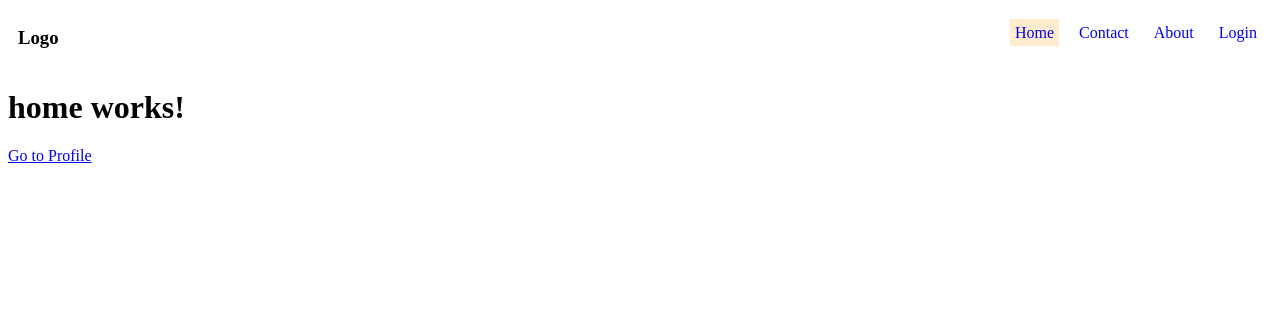
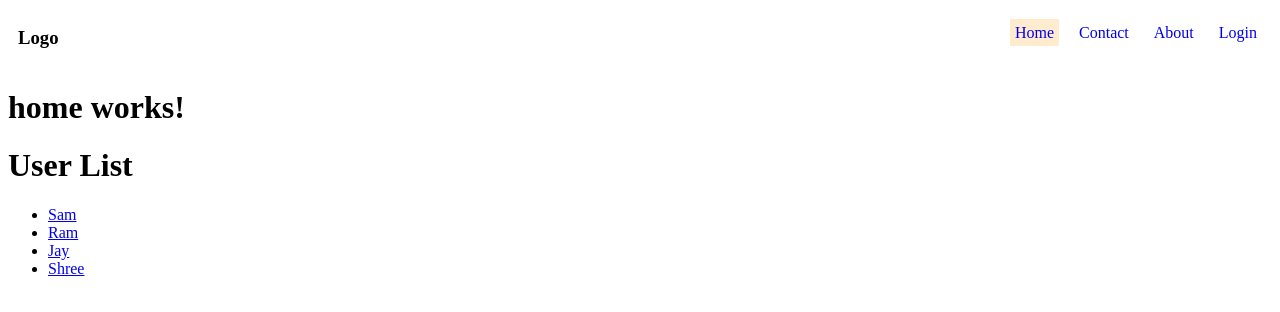
Before and after one commit to shubham4786/Angular, an Angular app in the folder my-app/: page / in a window 1280 px wide. Shown: the top 312 px of the page. Built offline with nearby package versions, Linux system fonts and the light colour scheme.

Commit message:
Dynamic Routes

```diff
--- a/my-app/src/app/app.routes.ts
+++ b/my-app/src/app/app.routes.ts
@@ -5,6 +5,7 @@ import { Contact } from './contact/contact';
 import { Home } from './home/home';
 import { PageNotFound } from './page-not-found/page-not-found';
 import { Profile } from './profile/profile';
+import { User } from './user/user';
 
 export const routes: Routes = [
     { path: "", component: Home },
@@ -12,6 +13,7 @@ export const routes: Routes = [
     { path: "about", component: About },
     { path: "contact", component: Contact },
     { path: "profile", component: Profile, data: { name: "Shubham" } },
+    { path: "user/:id/:name", component: User },
     { path: '**', component: PageNotFound }
 
 ];
--- a/my-app/src/app/home/home.html
+++ b/my-app/src/app/home/home.html
@@ -1,3 +1,9 @@
 <h1>home works!</h1>
 
-<a routerLink="./profile">Go to Profile</a>
+<h1>User List</h1>
+
+<ul>
+    @for (user of users; track user.id) {
+    <li><a routerLink="user/{{user.id}}/{{user.name}}">{{user.name}}</a></li>
+    }
+</ul>
--- a/my-app/src/app/home/home.ts
+++ b/my-app/src/app/home/home.ts
@@ -9,9 +9,17 @@ import { Router, RouterLink } from '@angular/router';
 })
 export class Home {
 
-  // constructor(private router: Router) { }
-
-  // goToProfile(name: string) {
-  //   this.router.navigate(['profile'], { queryParams: { name } })
-  // }
+  users = [{
+    id: 1,
+    name: "Sam"
+  }, {
+    id: 2,
+    name: "Ram"
+  }, {
+    id: 3,
+    name: "Jay"
+  }, {
+    id: 4,
+    name: "Shree"
+  },]
 }
--- /dev/null
+++ b/my-app/src/app/user/user.html
@@ -0,0 +1 @@
+<h1>Wellcome, {{name}}</h1>
--- /dev/null
+++ b/my-app/src/app/user/user.ts
@@ -0,0 +1,17 @@
+import { Component } from '@angular/core';
+import { ActivatedRoute } from '@angular/router';
+
+@Component({
+  selector: 'app-user',
+  imports: [],
+  templateUrl: './user.html',
+  styleUrl: './user.css'
+})
+export class User {
+  name: null | string = ''
+  constructor(private route: ActivatedRoute) { }
+
+  ngOnInit() {
+    this.route.params.subscribe(data => { this.name = data['name'] })
+  }
+}
```
Also changed, not shown: my-app/src/app/user/user.css (added), 1 other file (tests, documents, lock files or other folders).
